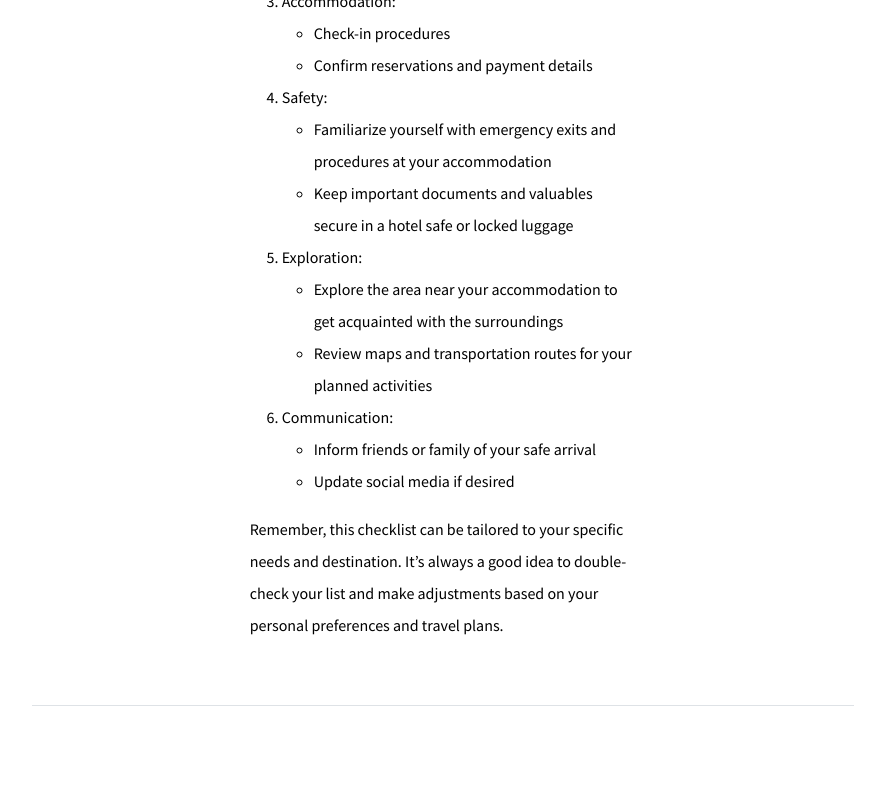
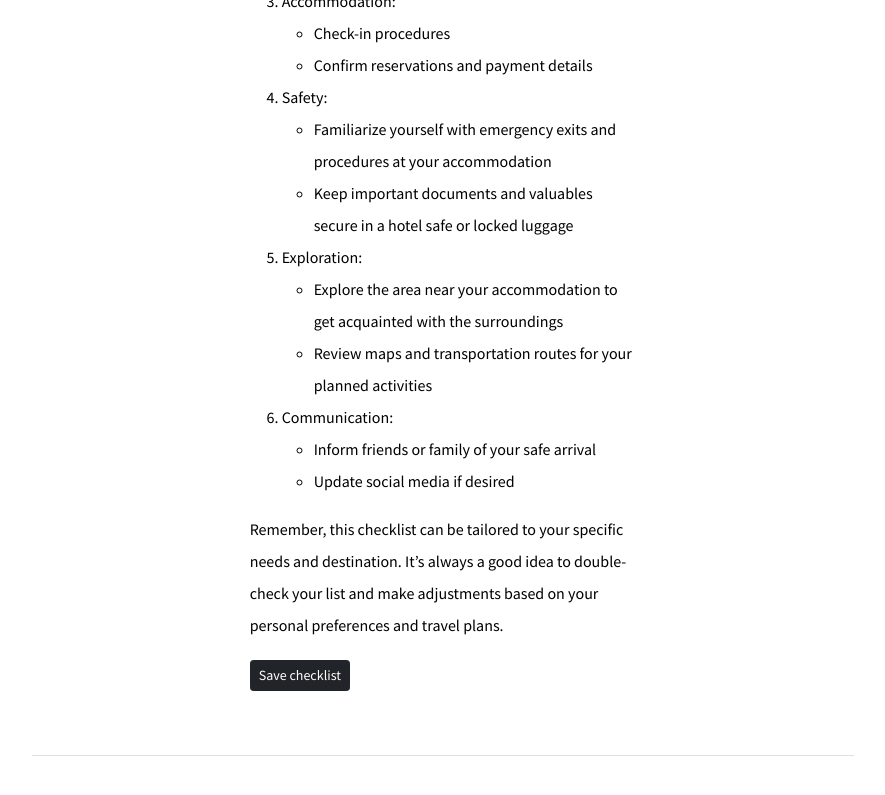
Before and after one commit to LeNPaul/cheqist-mvp, a Jekyll site: the page built from c/travel-checklist.md, in a window 1280 px wide and 900 px high, scrolled down 2692 px. Shown: the top 795 px of the window, without its empty margins (197-1082 px from the left). Built offline with Jekyll 4.4.1, drawn with Linux system fonts in a browser that asks for light colours.

Commit message:
#1 Update site to link to Vue application

```diff
--- a/_layouts/home.html
+++ b/_layouts/home.html
@@ -6,7 +6,7 @@ layout: default
   <div class="container-fluid py-5">
     <h1 class="display-5 fw-bold">Never miss anything important</h1>
     <p class="col-md-8 fs-4">Checklists are a proven tool for getting things done the right way.</p>
-    <a href="{{ site.github.url }}/" class="btn btn-lg btn-dark">Get Started</a>
+    <a href="https://app.cheqist.com/" class="btn btn-lg btn-dark">Get Started</a>
   </div>
 </div>
 
--- a/c/travel-checklist.md
+++ b/c/travel-checklist.md
@@ -94,3 +94,5 @@ Upon Arrival:
 - Update social media if desired
 
 Remember, this checklist can be tailored to your specific needs and destination. It's always a good idea to double-check your list and make adjustments based on your personal preferences and travel plans.
+
+<a href="https://app.cheqist.com/" class="btn btn-lg btn-dark btn-sm">Save checklist</a>
```
Also changed, not shown: c/evening-routine.md (+2 -0 lines), c/morning-routine.md (+2 -0 lines).
